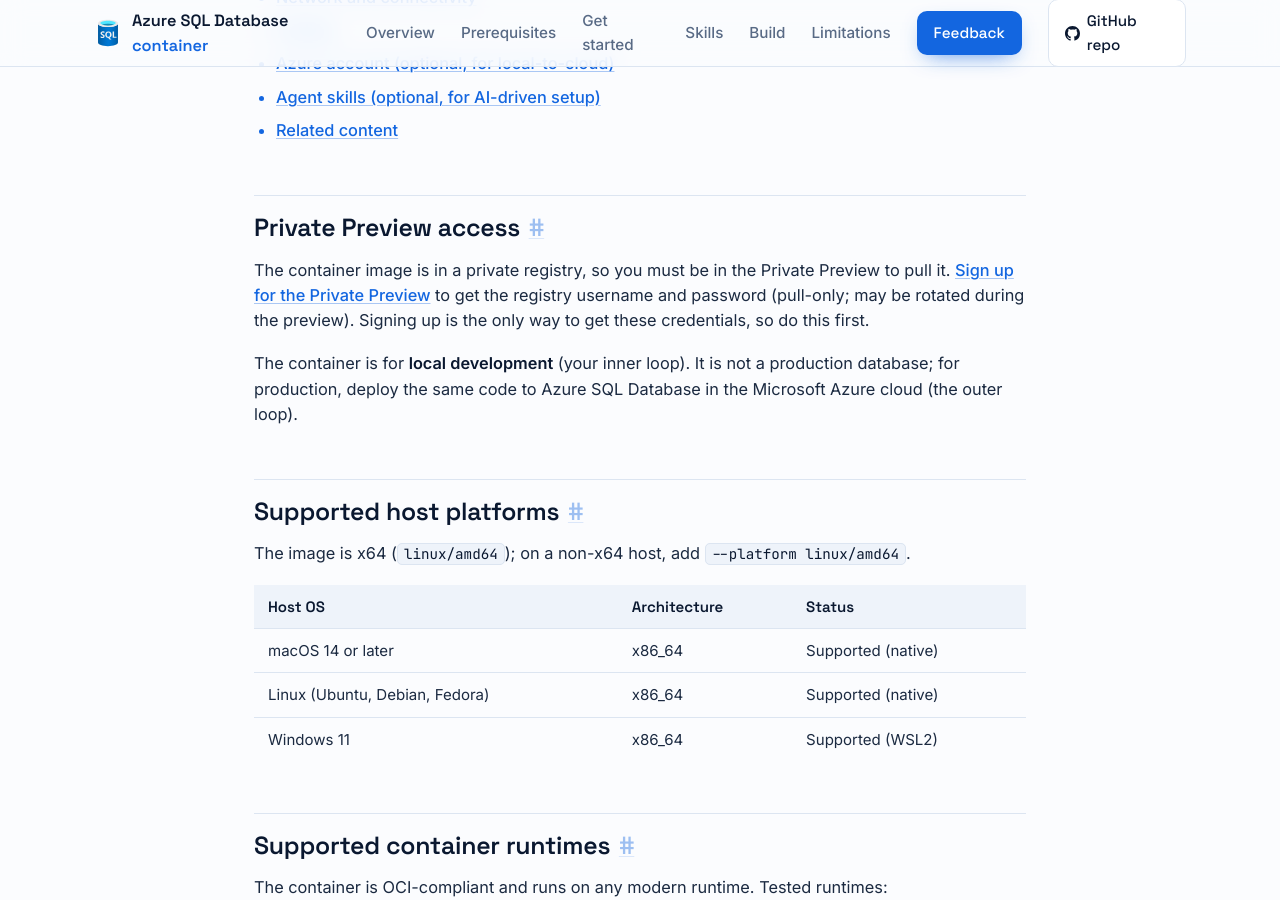
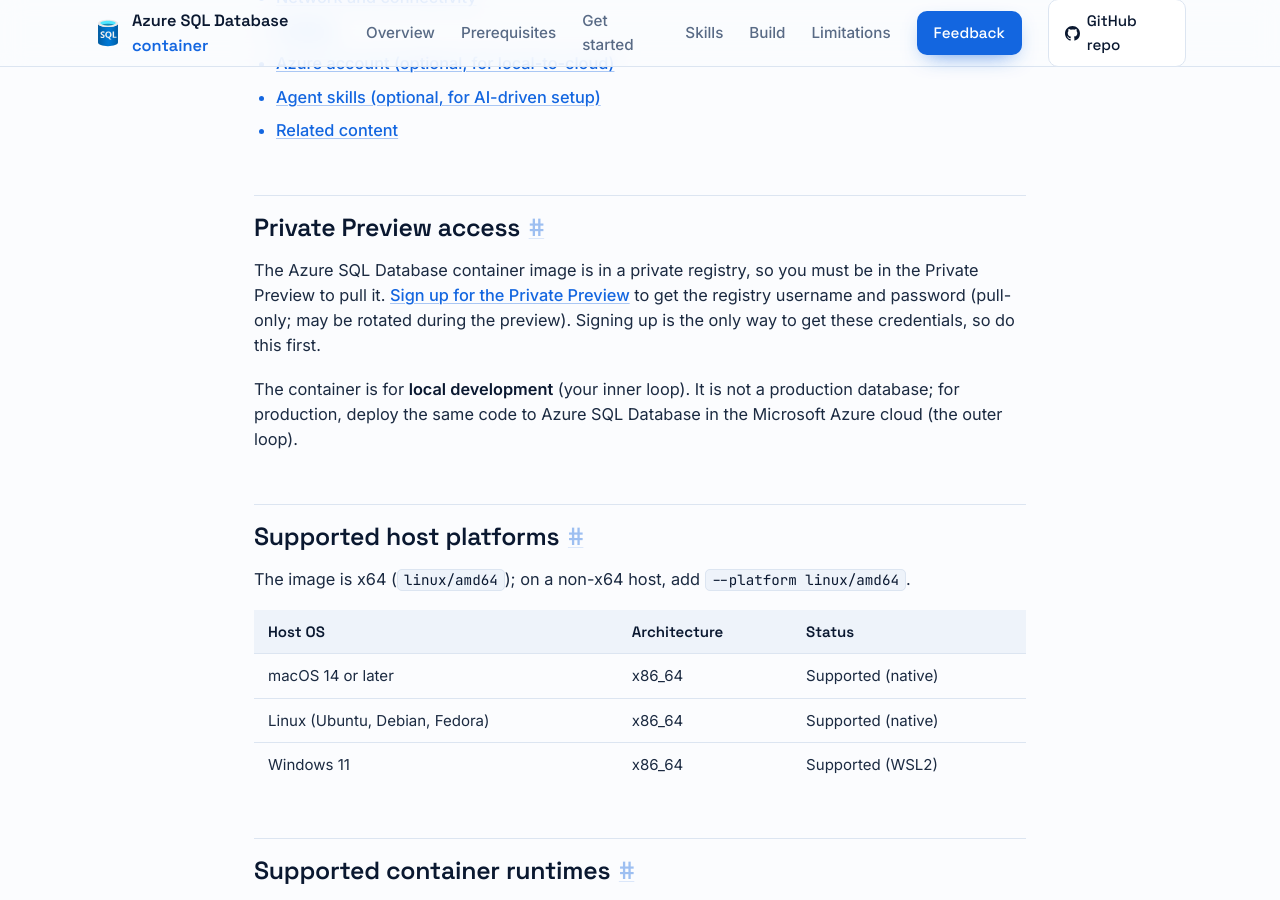
Before and after one commit to microsoft/azure-sql-database-container, a Jekyll site: the page built from docs/prerequisites.md, in a window 1280 px wide and 900 px high, scrolled down 471 px. Built offline with Jekyll 4.4.1, drawn with Linux system fonts in a browser that asks for light colours.

Commit message:
Deep-audit fixes: plugin manifests, anchors, counts, first mentions
Post-rebrand audit of all content, metadata, links, and anchors:

- Plugin manifests (.claude-plugin, .codex-plugin, .cursor-plugin,
  .agents/plugins): displayName and descriptions now say "Azure SQL
  Database container". The plugin id "azure-sql-developer" and the
  install commands that reference it are left unchanged as published
  identifiers.
- Fix two broken anchors in getting-started.md (#agent-skill ->
  #agent-skills-optional-for-ai-driven-setup).
- README: skill count 16 -> 17; reword "let it start it".
- agent-skills.md: split the descriptor appositive into two sentences.
- getting-started.md and prerequisites.md now establish the full
  product name on first mention, per CONTRIBUTING.
- CONTRIBUTING: replace an em-dash with a comma (house style).
- llms.txt: bump the last-updated stamp to August 2026.
- privacy.md: drop the duplicate H1 (the layout already renders one).
- known-limitations.md: "Getting Started" -> "Getting started" label.

```diff
--- a/docs/llms.txt
+++ b/docs/llms.txt
@@ -2,7 +2,7 @@
 
 > The Azure SQL Database engine, running locally for development and CI. Build and test against the same engine, defaults, and T-SQL you run in the Microsoft Azure cloud, with AI-native capabilities built in. Free for local development; no Azure subscription required. Lift and shift to Azure SQL Database in the cloud is a connection-string change, not a code change. Status: Private Preview.
 
-_Last updated: July 2026._
+_Last updated: August 2026._
 
 > Layered knowledge: each skill bundles its instructions and version-pinned config shapes, and can optionally use the public [Microsoft Learn MCP](https://learn.microsoft.com/api/mcp) (`microsoft_docs_search` / `microsoft_docs_fetch`) to fetch current Microsoft docs on demand.
 
--- a/docs/prerequisites.md
+++ b/docs/prerequisites.md
@@ -17,7 +17,7 @@
 
 ## Private Preview access
 
-The container image is in a private registry, so you must be in the Private Preview to pull it. **[Sign up for the Private Preview](https://aka.ms/sqldbcontainerpreview-signup)** to get the registry username and password (pull-only; may be rotated during the preview). Signing up is the only way to get these credentials, so do this first.
+The Azure SQL Database container image is in a private registry, so you must be in the Private Preview to pull it. **[Sign up for the Private Preview](https://aka.ms/sqldbcontainerpreview-signup)** to get the registry username and password (pull-only; may be rotated during the preview). Signing up is the only way to get these credentials, so do this first.
 
 The container is for **local development** (your inner loop). It is not a production database; for production, deploy the same code to Azure SQL Database in the Microsoft Azure cloud (the outer loop).
 
```
Also changed, not shown: CONTRIBUTING.md (+1 -1 lines), docs/agent-skills.md (+1 -1 lines), docs/getting-started.md (+3 -3 lines), docs/known-limitations.md (+1 -1 lines), docs/privacy.md (+0 -2 lines), .agents/plugins/marketplace.json, .claude-plugin/marketplace.json, .claude-plugin/plugin.json, .codex-plugin/plugin.json, .cursor-plugin/plugin.json, README.md.
